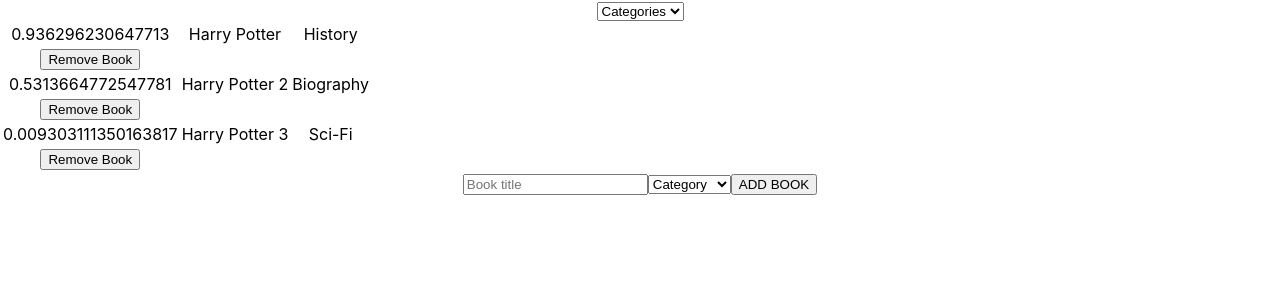
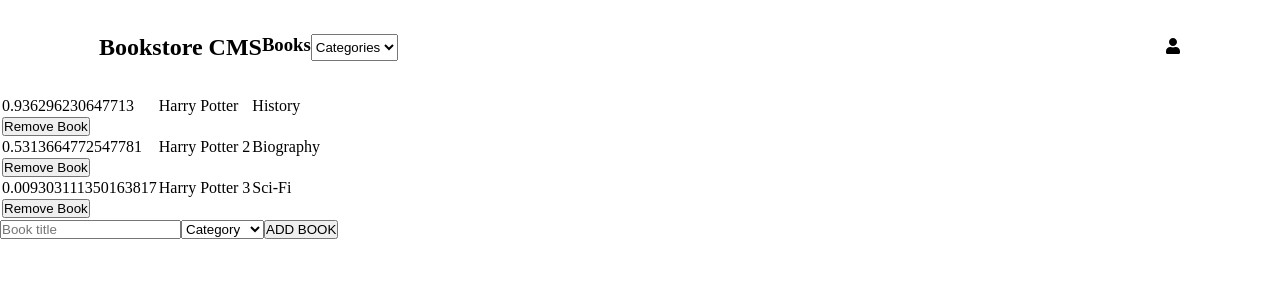
Before and after one commit to Luzaks/bookstore-redux, a React (Create React App) app: page / in a window 1280 px wide. Shown: the top 300 px of the page. Built offline with nearby package versions, Linux system fonts and the light colour scheme.

Commit message:
Style: add initial styles for nav component

```diff
--- a/package.json
+++ b/package.json
@@ -9,6 +9,7 @@
     "prop-types": "^15.7.2",
     "react": "^16.13.1",
     "react-dom": "^16.13.1",
+    "react-icons": "^3.10.0",
     "react-redux": "^7.2.0",
     "react-scripts": "3.4.1",
     "redux": "^4.0.5"
--- a/src/components/CategoryFilter.js
+++ b/src/components/CategoryFilter.js
@@ -5,7 +5,7 @@
   const categories = ['All', 'Action', 'Biography', 'History', 'Horror', 'Kids', 'Learning', 'Sci-Fi'];
 
   return (
-    <select name="filter" onChange={handleFilterChange}>
+    <select className="filter-selector" name="filter" onChange={handleFilterChange}>
       <option value="Categories" selected disabled hidden>Categories</option>
       { categories.map(category => <option key={category} value={category}>{category}</option>)}
     </select>
--- a/src/containers/BooksList.js
+++ b/src/containers/BooksList.js
@@ -4,6 +4,7 @@
 import Book from '../components/Book';
 import { removeCreator, filterCreator } from '../actions';
 import CategoryFilter from '../components/CategoryFilter';
+import { FaUser } from 'react-icons/fa'
 
 const filterHelper = event => event.target.value;
 
@@ -25,11 +26,18 @@
 const BooksList = ({
   books, filter, handleRemoveBook, handleFilterChange,
 }) => (
-  <div>
-    <div>
-      <CategoryFilter handleFilterChange={handleFilterChange} />
-    </div>
-    <table>
+  <div className="container-nav-body">
+    <nav className="bookstore-nav">
+      <div className="nav-left">
+        <h1 className="bookstore-logo">Bookstore CMS</h1>
+        <h3 className="books-link">Books</h3>
+        <CategoryFilter handleFilterChange={handleFilterChange} />
+      </div>
+      <div className="nav-right user-icon">
+        <FaUser />
+      </div>
+    </nav>
+    <table className="books-table">
       {
         renderHelper(filter, books).map(book => (
           <Book key={book.id} book={book} handleRemoveBook={handleRemoveBook} />
--- a/src/styles/App.css
+++ b/src/styles/App.css
@@ -1,39 +1,13 @@
-.App {
-  text-align: center;
+.bookstore-nav {
+  width: 100%;
+  height: 95px;
+  background-color: #ffffff;
+  display: flex;
+  justify-content: space-between;
+  align-items: center;
+  padding: 20px 99px;
 }
 
-.App-logo {
-  height: 40vmin;
-  pointer-events: none;
+.nav-left {
+  display: flex;
 }
-
-@media (prefers-reduced-motion: no-preference) {
-  .App-logo {
-    animation: App-logo-spin infinite 20s linear;
-  }
-}
-
-.App-header {
-  background-color: #282c34;
-  min-height: 100vh;
-  display: flex;
-  flex-direction: column;
-  align-items: center;
-  justify-content: center;
-  font-size: calc(10px + 2vmin);
-  color: white;
-}
-
-.App-link {
-  color: #61dafb;
-}
-
-@keyframes App-logo-spin {
-  from {
-    transform: rotate(0deg);
-  }
-
-  to {
-    transform: rotate(360deg);
-  }
-}
--- a/src/styles/index.css
+++ b/src/styles/index.css
@@ -1,27 +1,13 @@
-body {
+* {
   margin: 0;
-  font-family:
-    -apple-system,
-    BlinkMacSystemFont,
-    'Segoe UI',
-    'Roboto',
-    'Oxygen',
-    'Ubuntu',
-    'Cantarell',
-    'Fira Sans',
-    'Droid Sans',
-    'Helvetica Neue',
-    sans-serif;
-  -webkit-font-smoothing: antialiased;
-  -moz-osx-font-smoothing: grayscale;
+  padding: 0;
+  box-sizing: border-box;
 }
 
-code {
-  font-family:
-    source-code-pro,
-    Menlo,
-    Monaco,
-    Consolas,
-    'Courier New',
-    monospace;
+html,
+body,
+#root,
+.App {
+  height: 100vh;
+  width: 100vw;
 }
```
Also changed, not shown: 1 other file (tests, documents, lock files or other folders).
